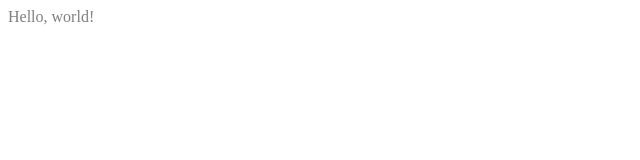
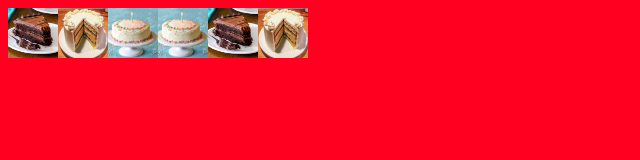
Before and after one commit to Max-Weissman/Switch, a React app: page / in a window 1280 px wide. Shown: the whole page, without its empty margins (0-640 px from the left). Built offline with nearby package versions, Linux system fonts and the light colour scheme.

Commit message:
Made an image slider

```diff
--- a/client/components/main.js
+++ b/client/components/main.js
@@ -1,7 +1,31 @@
 import React from 'react';
 
+const array = ['2.jpg','3.jpg','4.jpg','4.jpg','2.jpg','3.jpg']
+let move = 0
+
 export default class Main extends React.Component{
+    constructor() {
+        super()
+        this.state = {
+            move: 0
+        }
+        this.click = this.click.bind(this)
+    }
+
+    click (event) {
+        console.log(event.movementX)
+        move += event.movementX
+        this.setState({move: 1})
+    }
+
     render(){
-        return (<div>Hello, world!</div>);
+        return (<div onMouseMove={this.click}>
+            <img src={array[0]} width="50" height="50" style={{"translate": move + "px"}}></img>
+            <img src={array[1]} width="50" height="50" style={{"translate": move + "px"}}></img>
+            <img src={array[2]} width="50" height="50" style={{"translate": move + "px"}}></img>
+            <img src={array[3]} width="50" height="50" style={{"translate": move + "px"}}></img>
+            <img src={array[4]} width="50" height="50" style={{"translate": move + "px"}}></img>
+            <img src={array[5]} width="50" height="50" style={{"translate": move + "px"}}></img>
+        </div>);
     }
 }
--- a/client/index.css
+++ b/client/index.css
@@ -1,3 +1,3 @@
-div {
-    color: grey;
+body {
+    background-color: #ff0020;
 }
--- a/client/index.js
+++ b/client/index.js
@@ -5,8 +5,6 @@ import store from './store/store';
 import Main from './components/main';
 import './index.css'
 
-console.log('hi')
-
 ReactDOM.render(
   <Provider store={store}>
     <Main />
--- a/package.json
+++ b/package.json
@@ -4,7 +4,10 @@
   "description": "",
   "main": "index.js",
   "scripts": {
-    "start": "webpack"
+    "start": "webpack",
+    "start:w": "webpack -w",
+    "host": "node server",
+    "run": "webpack & node server"
   },
   "author": "",
   "license": "ISC",
```
Also changed, not shown: public/2.jpg (added), public/3.jpg (added), public/4.jpg (added).
